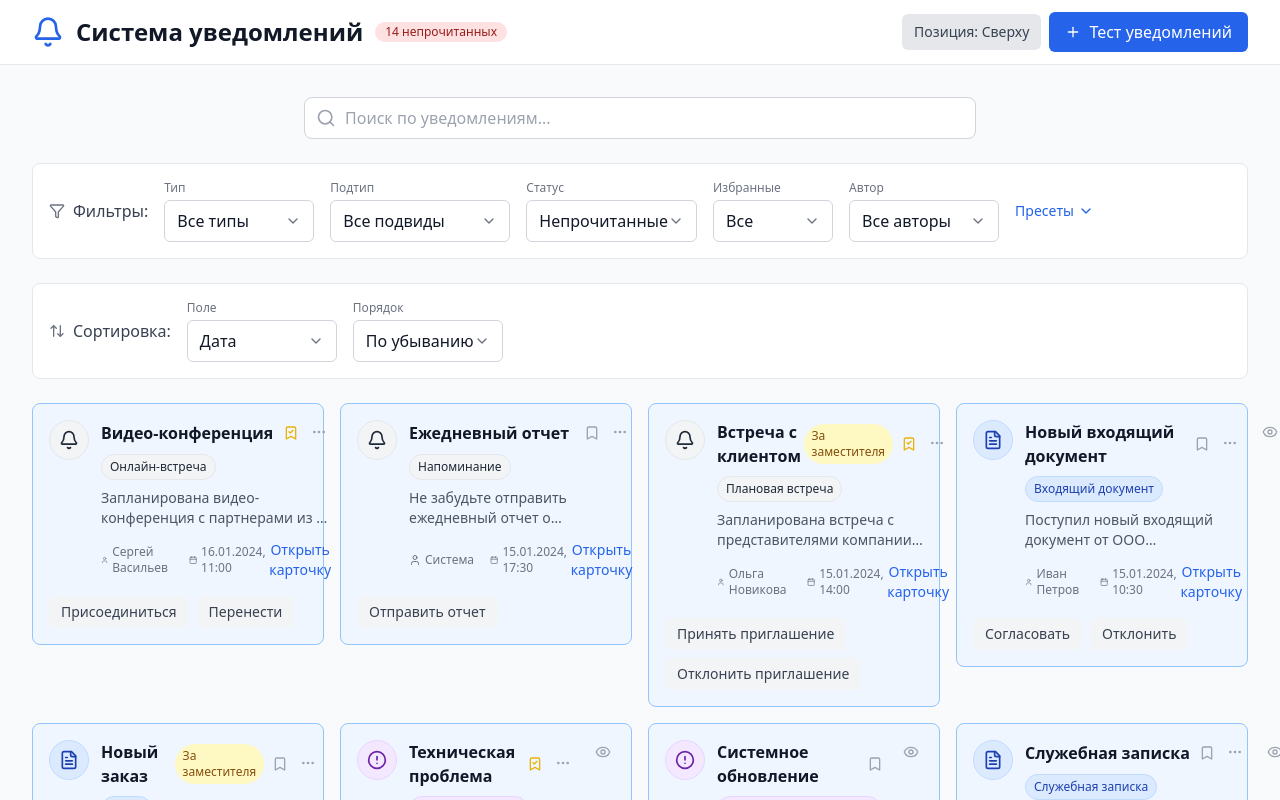
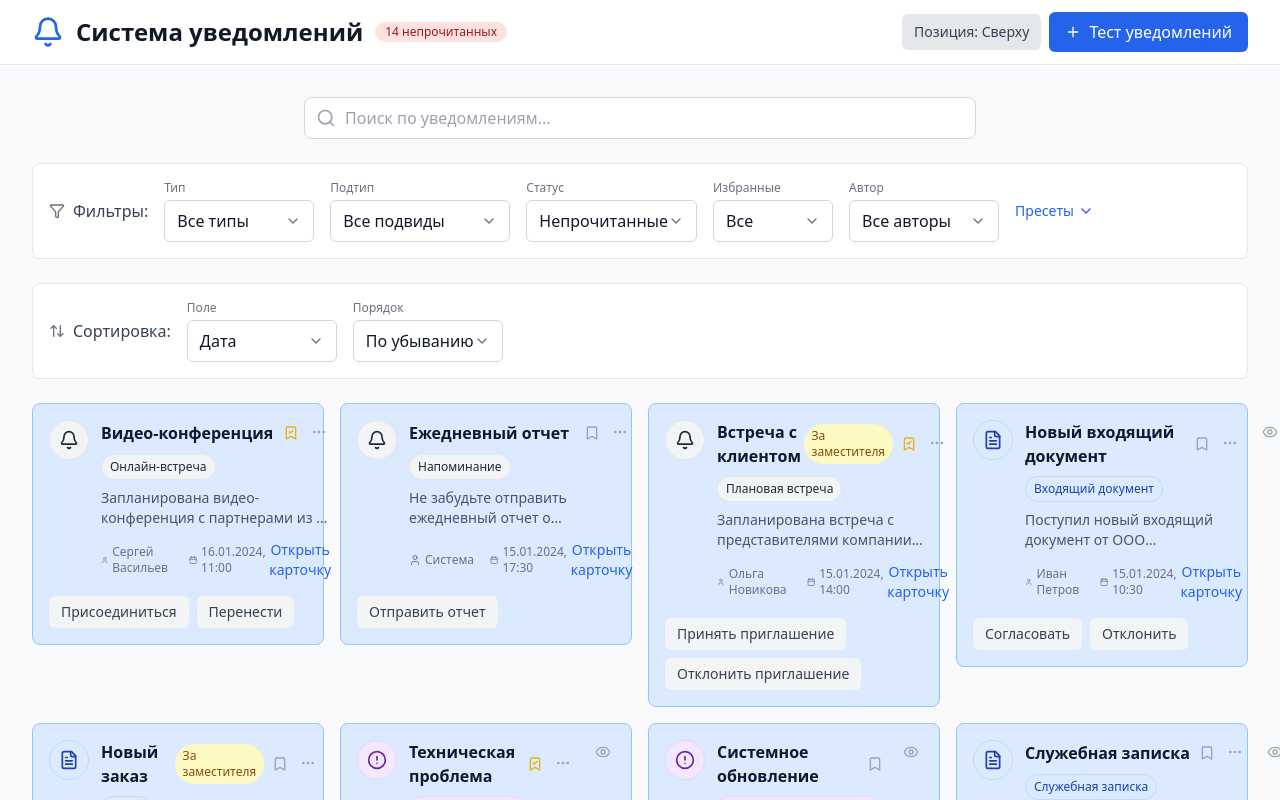
Before and after one commit to AzerQ/sed-notifications-frontend, a React app: page / in a window 1280 px wide. Shown: the top 800 px of the page. Built offline with nearby package versions, Linux system fonts and the light colour scheme.

Commit message:
style(NotificationCard): update background color for unread notifications

```diff
--- a/src/NotificationsBar/NotificationCard/NotificationCard.tsx
+++ b/src/NotificationsBar/NotificationCard/NotificationCard.tsx
@@ -41,7 +41,7 @@ export const NotificationCard: React.FC<{
     return (
         <div
             className={`border rounded-lg p-4 hover:shadow-md transition-shadow duration-200 cursor-pointer ${
-                notification.read ? 'bg-white border-gray-200' : 'bg-blue-50 border-blue-300'
+                notification.read ? 'bg-white border-gray-200' : 'bg-blue-100 border-blue-300'
             }`}
             onClick={handleNotificationClick}
         >
```
